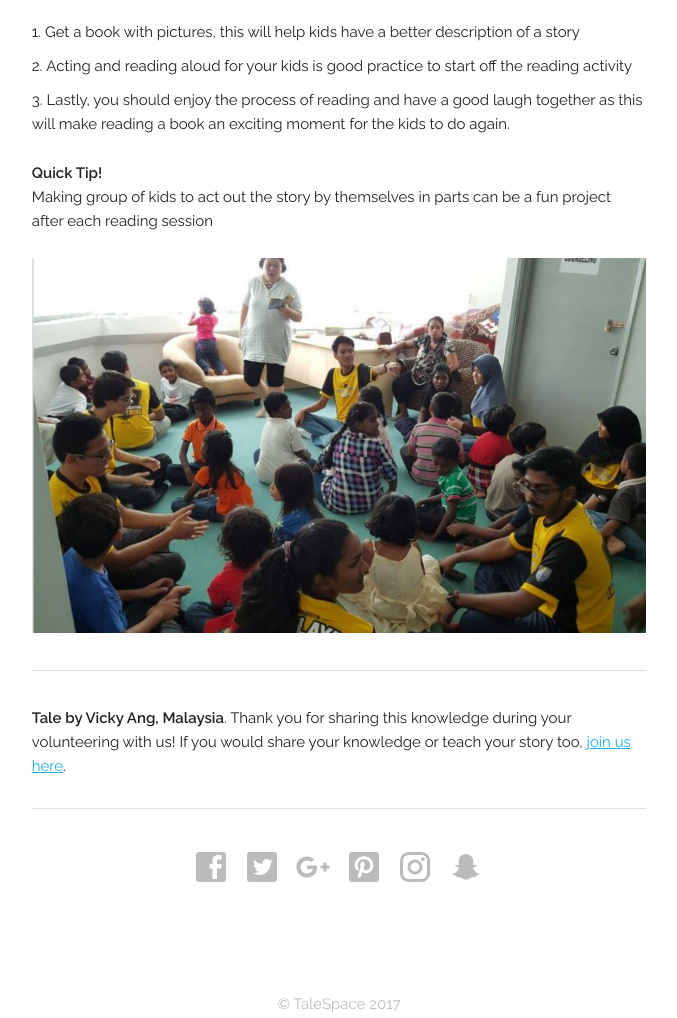
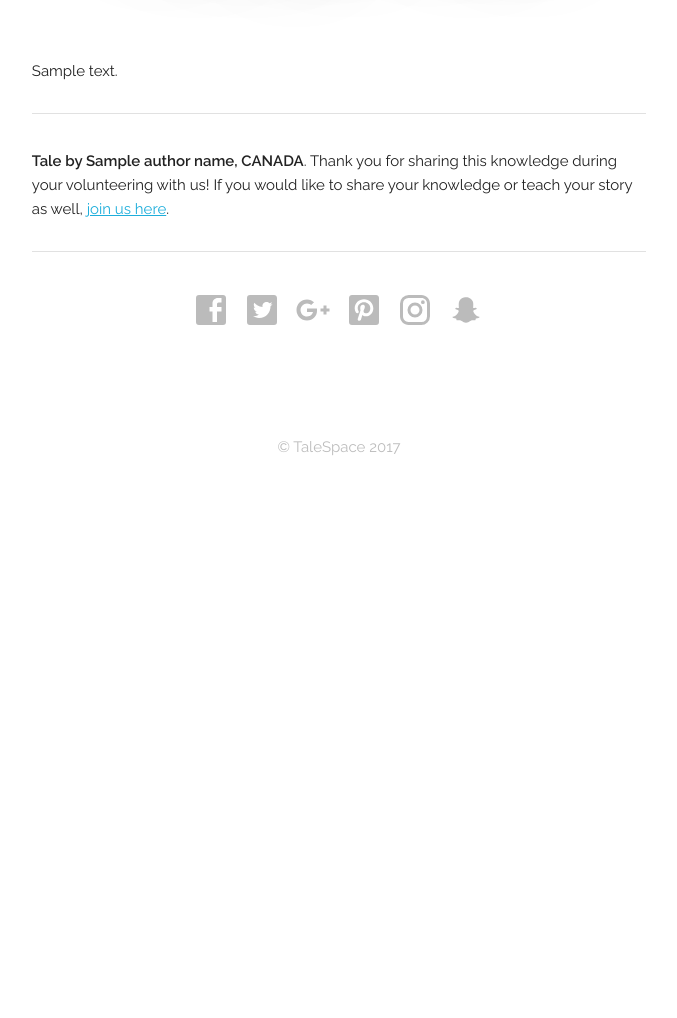
Before and after one commit to grumpygoatstudio/talespace, a Django app: template talespace/tales/templates/tales/tale_details.html in a window 1280 px wide. Shown: the part 310-1328 px from the top of the page, without its empty margins (301-978 px from the left). After the commit the page ends 819 px from the top, so only its background shows below. Run offline with Django 3.2, Linux system fonts and the light colour scheme; the template is opened without the code that fills it: most values are stand-ins (such as "Sample title", 1, 10 or a date in 2020); some libraries are stand-ins or nearby versions.

Commit message:
more work on templates, models, etc

```diff
--- a/talespace/tales/models.py
+++ b/talespace/tales/models.py
@@ -1,11 +1,13 @@
 from __future__ import unicode_literals
 from django.db import models
 from django.contrib.auth.models import User
+import django.utils.timezone as timezone
 
 class Tale(models.Model):
     title = models.CharField(max_length=40)
-    userId = models.ForeignKey(User)
+    author_id = models.ForeignKey(User)
     content = models.TextField()
+    header_img = models.URLField(default="#")
 
     def __str__(self):
         return self.title
--- a/talespace/tales/templates/tales/base.html
+++ b/talespace/tales/templates/tales/base.html
@@ -13,7 +13,7 @@
     <link rel="stylesheet" href="{% static 'tales/css/normalize.css' %}">
     <link rel="stylesheet" href="{% static 'tales/css/skeleton.css' %}">
     <link rel="stylesheet" href="{% static 'tales/css/popup.css' %}">
-    <link href="{% static 'tales/css/magicsuggest-min.css" rel="stylesheet' %}">
+    <link rel="stylesheet" href="{% static 'tales/css/magicsuggest-min.css' %}">
     <link rel="stylesheet" href="{% static 'tales/css/style.css' %}">
 
     <!-- HTML5 shim and Respond.js for IE8 support of HTML5 elements and media queries -->
@@ -65,13 +65,15 @@
           <p class="center">We are a sustainability volunteering program focusing on knowledge sharing & education impact. We help volunteers use their own knowledge as the tool to empower a mission towards sustainability.</p>
           <div class="container">
           <form class="six columns offset-by-three">
-            <label for="fullName">Your full name</label>
-            <input class="u-full-width" type="text" placeholder="" name="fullName" id="fullName">
+            <label for="firstName">Your First name</label>
+            <input class="u-full-width" type="text" placeholder="" name="firstName" id="firstName">
+            <label for="lastName">Your Last name</label>
+            <input class="u-full-width" type="text" placeholder="" name="lastName" id="lastName">
             <label for="emailAdress">Your email</label>
             <input class="u-full-width" type="email" placeholder="" name="emailAdress" id="emailAdress">
             <label for="password">Password</label>
             <input class="u-full-width" type="password" name="password" id="password">
-            <router-link to="profile"><input class="button-primary u-pull-right" onclick="closePopup();" type="submit" value="Register" name="submit"></router-link>
+            <a to="profile"><input class="button-primary u-pull-right" onclick="closePopup();" type="submit" value="Register" name="submit"></a>
           </form>
           </div>
         </section>
@@ -99,7 +101,7 @@
             <input class="u-full-width" type="email" placeholder="" name="emailAdress" id="emailAdress">
             <label for="password">Password</label>
             <input class="u-full-width" type="password" name="password" id="password">
-            <router-link to="profile"><input class="button-primary u-pull-right" onclick="closePopup();" type="submit" value="Register" name="submit"></router-link>
+            <a to="profile"><input class="button-primary u-pull-right" onclick="closePopup();" type="submit" value="Register" name="submit"></a>
           </form>
           </div>
         </section>
--- a/talespace/tales/templates/tales/tale_details.html
+++ b/talespace/tales/templates/tales/tale_details.html
@@ -3,49 +3,39 @@
 {% block content %}
 <template id="page-story-reading">
 		<article>
-		    <header class="cover-image article-header" style="background-image: url("{% static 'assets/reading.png' %}")"><h2>the tale of</h2><h1>{{ tale.name }}</h1>
+			<header class="cover-image article-header" style="background-image: url('{% static "{{ tale.header_img }}" %}')">
+				<h2>The Tale of </h2>
+				<h1>{{ tale.title }}</h1>
 			</header>
 		    <div class="row">
 				<section class="tale six columns offset-by-three">
-
-				<p>Reading has never been a natural habit in kids nowadays, so its good to know some important tips on how to create a good read.</p>
-				<ol>
-					<li>Get a book with pictures, this will help kids have a better description of a story</li>
-					<li>Acting and reading aloud for your kids is good practice to start off the reading activity</li>
-					<li>Lastly, you should enjoy the process of reading and have a good laugh together as this will make reading a book an exciting moment for the kids to do again.</li>
-				</ol>
+					{{ tale.contents }}
+					<hr>
 					<p>
-				<b>Quick Tip!</b><br/>
-				Making group of kids to act out the story by themselves in parts can be a fun project after each reading session
+						<b>Tale by {{ author_name }}, CANADA</b>.
+						<!-- <b>Tale by {{ author_name }}, {{ author_country }}</b>.  -->
+						Thank you for sharing this knowledge during your volunteering with us!
+						If you would like to share your knowledge or teach your story as well,
+						<a href="#volunteerRegistration" class="open-popup-link">join us here</a>.
 					</p>
-
-				<img style="width:100%;" src="{% static 'assets/reading-inline.png' %}"/>
-
-				<hr/>
-				<p><b>Tale by Vicky Ang, Malaysia</b>. Thank you for sharing this knowledge during your volunteering with us! If you would  share your knowledge or teach your story too, <a href="#volunteerRegistration" class="open-popup-link">join us here</a>.</p>
-				<hr/>
+					<hr>
 					<section class="share-section">
-					<a href="#0" class="c-link c-link--facebook c-tooltip" aria-label="Facebook">
+						<a href="#" class="c-link c-link--facebook c-tooltip" aria-label="Facebook">
 							<svg class="c-icon"><use xlink:href="#icon--facebook"></use></svg>
 						</a>
-
-					<a href="#0" class="c-link c-link--twitter c-tooltip" aria-label="Twitter">
+						<a href="#" class="c-link c-link--twitter c-tooltip" aria-label="Twitter">
 							<svg class="c-icon"><use xlink:href="#icon--twitter"></use></svg>
 						</a>
-
-					<a href="#0" class="c-link c-link--google c-tooltip" aria-label="Google+">
+						<a href="#" class="c-link c-link--google c-tooltip" aria-label="Google+">
 							<svg class="c-icon"><use xlink:href="#icon--google"></use></svg>
 						</a>
-
-					<a href="#0" class="c-link c-link--pinterest c-tooltip" aria-label="Pinterest">
+						<a href="#" class="c-link c-link--pinterest c-tooltip" aria-label="Pinterest">
 							<svg class="c-icon"><use xlink:href="#icon--pinterest"></use></svg>
 						</a>
-
-					<a href="#0" class="c-link c-link--instagram c-tooltip" aria-label="Instagram">
+						<a href="#" class="c-link c-link--instagram c-tooltip" aria-label="Instagram">
 							<svg class="c-icon"><use xlink:href="#icon--instagram"></use></svg>
 						</a>
-
-					<a href="#0" class="c-link c-link--snapchat c-tooltip" aria-label="Snapchat">
+						<a href="#" class="c-link c-link--snapchat c-tooltip" aria-label="Snapchat">
 							<svg class="c-icon"><use xlink:href="#icon--snapchat"></use></svg>
 						</a>
 
@@ -72,6 +62,6 @@
 					</section>
 				</section>
 		    </div>
-	    </article> <!-- /container -->
+	    </article>
 	</template>
 {% endblock %}
--- a/talespace/tales/urls.py
+++ b/talespace/tales/urls.py
@@ -4,7 +4,7 @@ from . import views
 
 urlpatterns = [
     url(r'^$', views.index, name='index'),
-    url(r'^user/(?P<user_id>[0-9]+)/$', views.user_details, name='user_details'),
-    url(r'^tales/(?P<tale_id>[0-9]+)/$', views.tale_details, name='tale_details'),
-    url(r'^tales/', views.tales_list, name='tales_list'),
+    url(r'^user/(?P<user_id>[0-9]+)', views.user_profile, name='user_profile'),
+    url(r'^tales/(?P<tale_id>[0-9]+)', views.tale_details, name='tale_details'),
+    url(r'^tales/^$', views.tales_list, name='tales_list'),
 ]
```
Also changed, not shown: talespace/tales/templates/tales/tales_section.html (deleted, +0 -80 lines), talespace/tales/views.py (+16 -6 lines), talespace/db.sqlite3, talespace/tales/migrations/0001_initial.py, talespace/tales/migrations/0002_auto_20170715_0550.py (deleted), 2 other files. Lines whose indentation alone changed are shown as unchanged.
